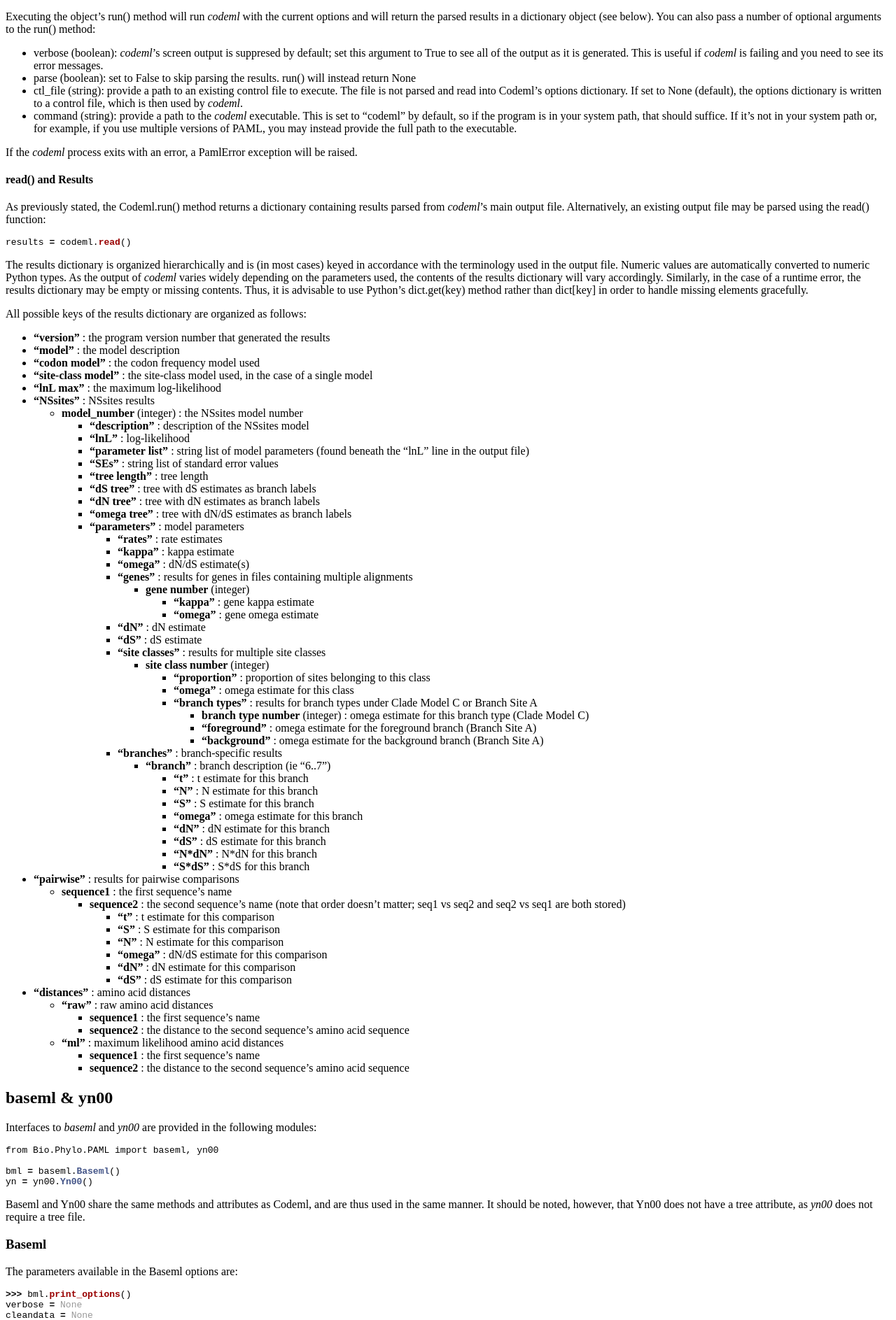
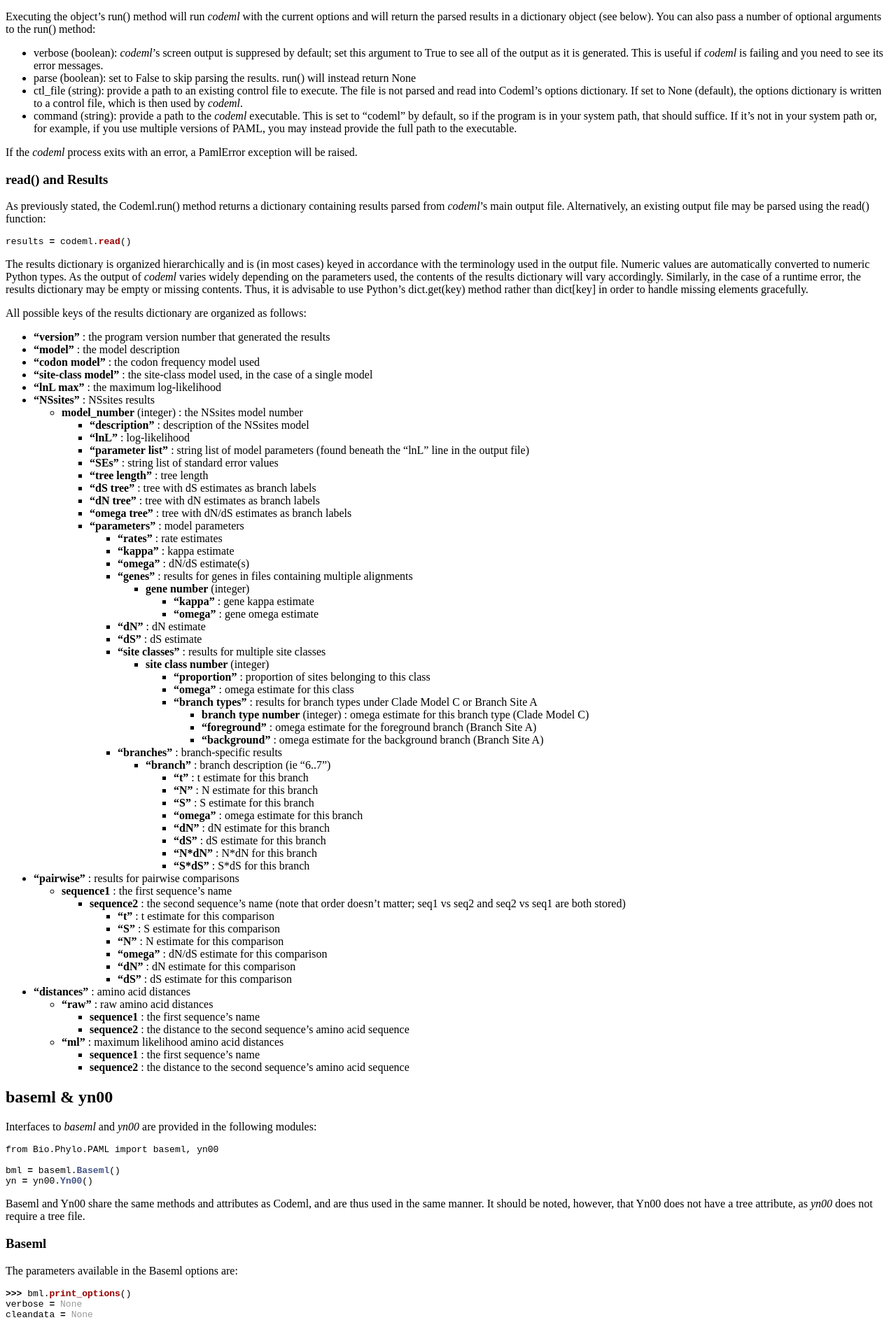
Before and after one commit to biopython/biopython.github.io, a Jekyll site: the page built from wiki/PAML.md, in a window 1280 px wide. Shown: the part 2051-3938 px from the top of the page at 70% size. Built offline with Jekyll 4.4.1, drawn with Linux system fonts in a browser that asks for light colours.

```diff
--- a/wiki/PAML.md
+++ b/wiki/PAML.md
@@ -186,7 +186,7 @@ method:
 If the *codeml* process exits with an error, a PamlError exception will
 be raised.
 
-#### read() and Results
+### read() and Results
 
 As previously stated, the Codeml.run() method returns a dictionary
 containing results parsed from *codeml*'s main output file.
```
Also changed, not shown: 1 other file.
